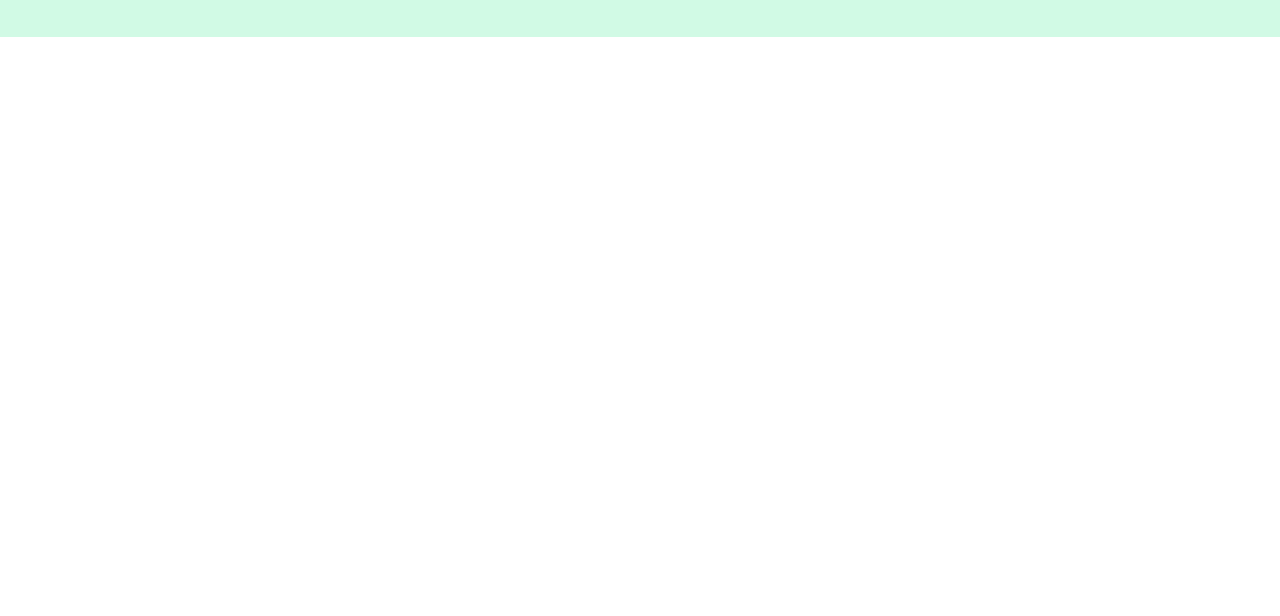
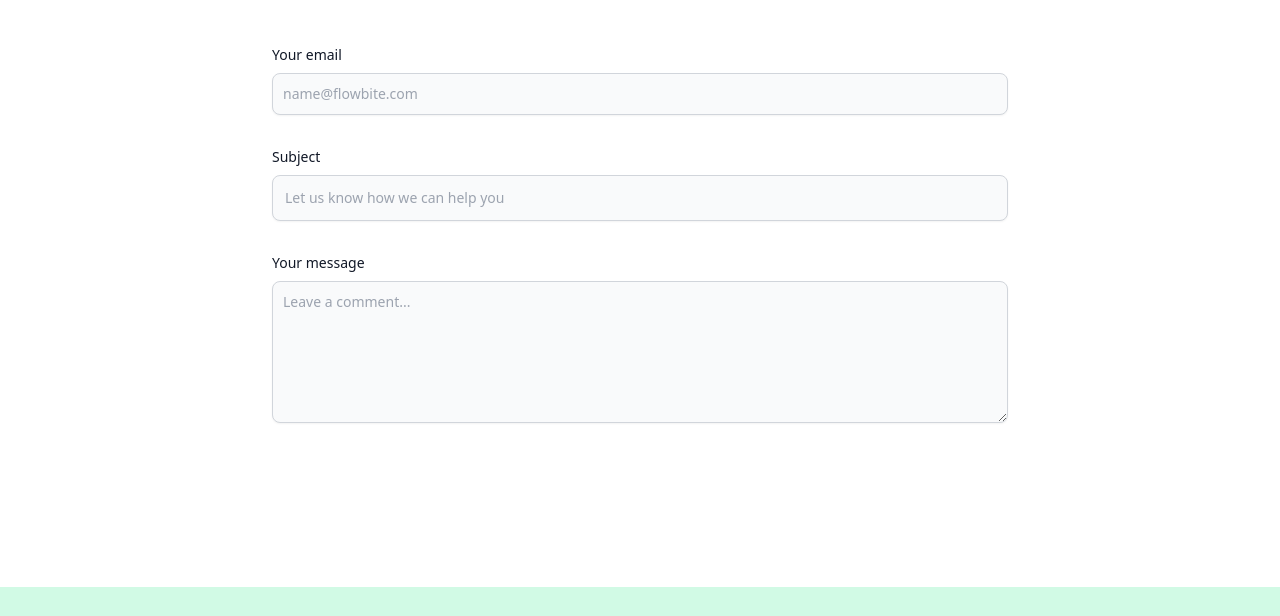
Before and after one commit to DHAYANANTH004/Greenden, a plain HTML site: page index.html in a window 1280 px wide. Shown: the part 2916-3532 px from the top of the page. Before the commit the page ends 2953 px from the top, so only its background shows below. Drawn offline with nearby package versions, Linux system fonts and the light colour scheme.

Commit message:
updated contact

```diff
--- a/index.html
+++ b/index.html
@@ -184,6 +184,29 @@
         <button class="bg-black text-white p-3 m-1 underline hover:shadow-xl">Subscribe</button>
     </section>
 
+    <!--Contact-->
+    <section class="bg-white dark:bg-gray-900">
+        <div class="py-8 lg:py-16 px-4 mx-auto max-w-screen-md">
+            <h2 class="mb-4 text-4xl tracking-tight font-extrabold text-center text-gray-900 dark:text-white">Contact Us</h2>
+            <p class="mb-8 lg:mb-16 font-light text-center text-gray-500 dark:text-gray-400 sm:text-xl">Got a technical issue? Want to send feedback about a beta feature? Need details about our Business plan? Let us know.</p>
+            <form action="#" class="space-y-8">
+                <div>
+                    <label for="email" class="block mb-2 text-sm font-medium text-gray-900 dark:text-gray-300">Your email</label>
+                    <input type="email" id="email" class="shadow-sm bg-gray-50 border border-gray-300 text-gray-900 text-sm rounded-lg focus:ring-primary-500 focus:border-primary-500 block w-full p-2.5 dark:bg-gray-700 dark:border-gray-600 dark:placeholder-gray-400 dark:text-white dark:focus:ring-primary-500 dark:focus:border-primary-500 dark:shadow-sm-light" placeholder="name@flowbite.com" required>
+                </div>
+                <div>
+                    <label for="subject" class="block mb-2 text-sm font-medium text-gray-900 dark:text-gray-300">Subject</label>
+                    <input type="text" id="subject" class="block p-3 w-full text-sm text-gray-900 bg-gray-50 rounded-lg border border-gray-300 shadow-sm focus:ring-primary-500 focus:border-primary-500 dark:bg-gray-700 dark:border-gray-600 dark:placeholder-gray-400 dark:text-white dark:focus:ring-primary-500 dark:focus:border-primary-500 dark:shadow-sm-light" placeholder="Let us know how we can help you" required>
+                </div>
+                <div class="sm:col-span-2">
+                    <label for="message" class="block mb-2 text-sm font-medium text-gray-900 dark:text-gray-400">Your message</label>
+                    <textarea id="message" rows="6" class="block p-2.5 w-full text-sm text-gray-900 bg-gray-50 rounded-lg shadow-sm border border-gray-300 focus:ring-primary-500 focus:border-primary-500 dark:bg-gray-700 dark:border-gray-600 dark:placeholder-gray-400 dark:text-white dark:focus:ring-primary-500 dark:focus:border-primary-500" placeholder="Leave a comment..."></textarea>
+                </div>
+                <button type="submit" class="py-3 px-5 text-sm font-medium text-center text-white rounded-lg bg-primary-700 sm:w-fit hover:bg-primary-800 focus:ring-4 focus:outline-none focus:ring-primary-300 dark:bg-primary-600 dark:hover:bg-primary-700 dark:focus:ring-primary-800">Send message</button>
+            </form>
+        </div>
+      </section>
+
 
 
     <!--footer-->
```
